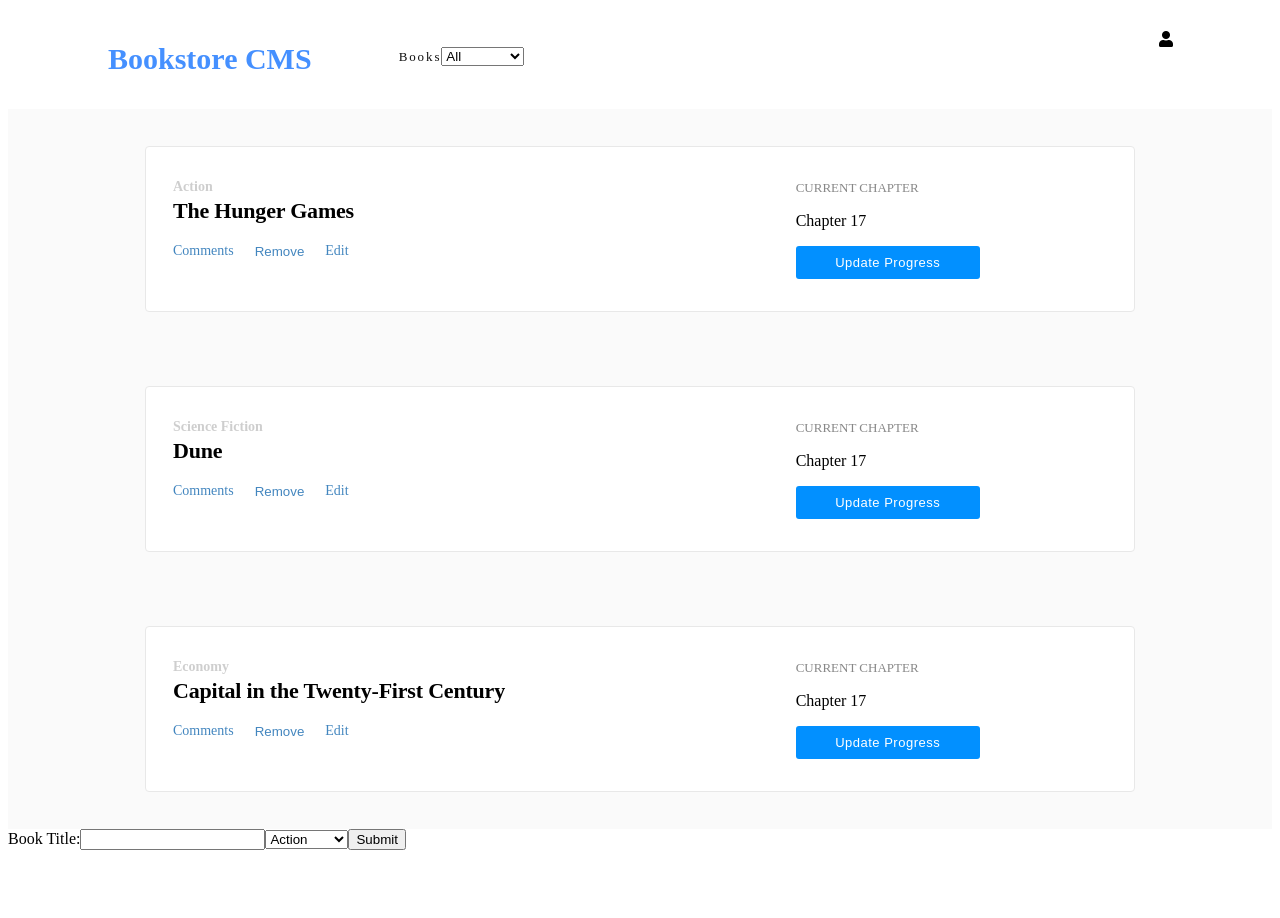
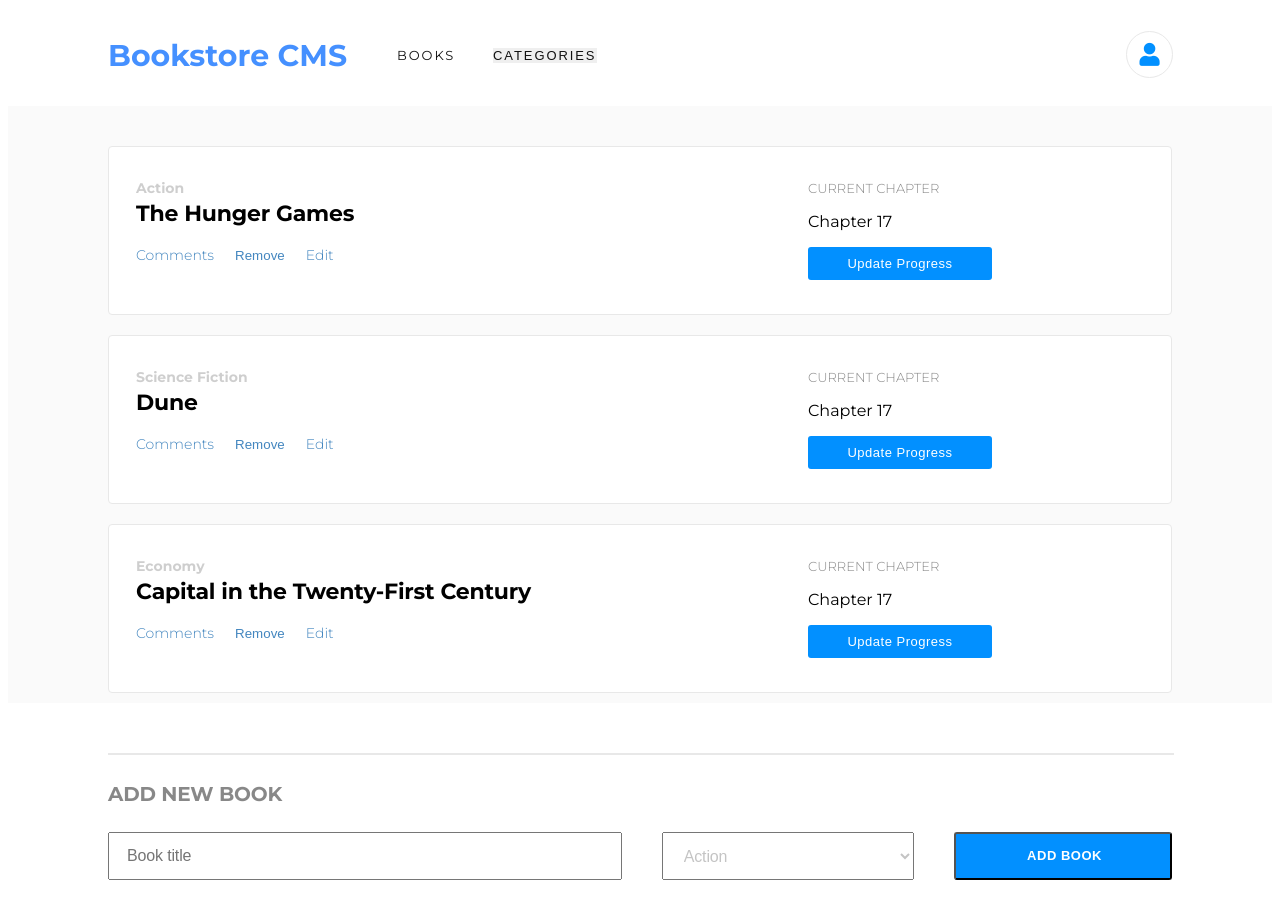
Before and after one commit to Joseph-Burke/Bookstore, a React (Create React App) app: page / in a window 1280 px wide. Shown: the top 918 px of the page. Before the commit the page ends 858 px from the top, so only its background shows below. Built offline with nearby package versions, Linux system fonts and the light colour scheme.

Commit message:
Add further styles

```diff
--- a/public/index.css
+++ b/public/index.css
@@ -1,6 +1,7 @@
 #root {
   display: flex;
-  flex-direction: column; }
+  flex-direction: column;
+  font-family: Montserrat, Arial, Helvetica, sans-serif; }
   #root .header {
     display: flex;
     justify-content: space-between;
@@ -11,26 +12,52 @@
       display: flex;
       align-items: center; }
       #root .header .left-side .header-title {
-        margin: 6px 47px 2px 0;
+        margin: 0;
         font-size: 30px;
         font-weight: bold;
         color: #4590ff; }
       #root .header .left-side .header-list {
-        list-style-type: none; }
-        #root .header .left-side .header-list li {
-          display: inline;
+        margin-left: 50px;
+        padding: 0;
+        list-style-type: none;
+        display: flex;
+        justify-content: space-between;
+        width: 200px; }
+        #root .header .left-side .header-list select {
+          text-transform: uppercase; }
+          #root .header .left-side .header-list select option {
+            text-transform: none; }
+        #root .header .left-side .header-list li,
+        #root .header .left-side .header-list li select {
           letter-spacing: 1.9px;
           font-size: 13px;
+          font-weight: normal;
           color: #121212; }
+        #root .header .left-side .header-list li select {
+          appearance: none;
+          border: none; }
+        #root .header .left-side .header-list li select:focus {
+          outline: none; }
+    #root .header .right-side .account-icon {
+      width: 45px;
+      height: 45px;
+      border: solid 1px #e8e8e8;
+      border-radius: 100%;
+      display: flex;
+      justify-content: center;
+      align-items: center; }
+      #root .header .right-side .account-icon .fa-user {
+        color: #0290ff;
+        font-size: 23px; }
   #root .books-list {
     display: flex;
     flex-direction: column;
-    padding: 0 100px;
+    padding: 30px 100px 0;
     background-color: #fafafa; }
     #root .books-list .book-card {
       display: flex;
       padding: 32px 27px;
-      margin: 37px;
+      margin: 10px 0;
       background-color: white;
       border: solid 1px #e8e8e8;
       border-radius: 4px; }
@@ -83,5 +110,39 @@
           letter-spacing: 0.5px;
           text-align: center;
           color: white; }
+  #root .form-section {
+    padding: 50px 100px; }
+    #root .form-section .dividing-line {
+      width: 100%;
+      border: solid 1px #e8e8e8; }
+    #root .form-section .section-title {
+      font-size: 20px;
+      font-weight: bold;
+      letter-spacing: -0.18px;
+      color: #888; }
+    #root .form-section form {
+      display: flex; }
+      #root .form-section form #title,
+      #root .form-section form #category {
+        font-size: 16px;
+        letter-spacing: -0.15px;
+        color: #c4c4c4; }
+      #root .form-section form #title {
+        padding: 13px 17px;
+        flex: 11; }
+      #root .form-section form #category {
+        padding: 13px 17px;
+        flex: 5;
+        margin: 0 40px; }
+      #root .form-section form .submit-button {
+        flex: 4;
+        padding: 12.8px 19px 14.2px 22px;
+        border-radius: 3px;
+        background-color: #0290ff;
+        font-size: 13px;
+        font-weight: bold;
+        letter-spacing: 0.5px;
+        text-align: center;
+        color: #fff; }
 
 /*# sourceMappingURL=index.css.map */
--- a/public/index.html
+++ b/public/index.html
@@ -14,6 +14,9 @@
     <link rel="stylesheet" href="./index.css" />
     <link rel="stylesheet" href="https://pro.fontawesome.com/releases/v5.10.0/css/all.css"
       integrity="sha384-AYmEC3Yw5cVb3ZcuHtOA93w35dYTsvhLPVnYs9eStHfGJvOvKxVfELGroGkvsg+p" crossorigin="anonymous" />
+    <link rel="preconnect" href="https://fonts.gstatic.com">
+    <link href="https://fonts.googleapis.com/css2?family=Montserrat:wght@100;200;300;400;500;600;700;800;900&display=swap"
+      rel="stylesheet">
 
 
     <title>React App</title>
--- a/src/components/CategoryFilter.js
+++ b/src/components/CategoryFilter.js
@@ -17,7 +17,10 @@ const CategoryFilter = props => {
   const optionElements = OPTIONS.map(({ name, id }) => (
     <option key={id}>{name}</option>
   ));
-  return <select onChange={handleChange.bind(this)}>{optionElements}</select>;
+  return <select onChange={handleChange.bind(this)}>{[
+    <option selected disabled hidden>CATEGORIES</option>,
+    ...optionElements
+  ]}</select>;
 };
 
 CategoryFilter.propTypes = {
--- a/src/containers/BooksForm.js
+++ b/src/containers/BooksForm.js
@@ -1,25 +1,25 @@
-import React, { Component } from 'react';
-import { connect } from 'react-redux';
-import propTypes from 'prop-types';
-import { createBook } from '../actions/index';
-import generateRandomID from '../helpers/generateRandomID';
+import React, { Component } from "react";
+import { connect } from "react-redux";
+import propTypes from "prop-types";
+import { createBook } from "../actions/index";
+import generateRandomID from "../helpers/generateRandomID";
 
 const CATEGORIES = [
-  { name: 'Action', id: 1 },
-  { name: 'Biography', id: 2 },
-  { name: 'History', id: 3 },
-  { name: 'Horror', id: 4 },
-  { name: 'Kids', id: 5 },
-  { name: 'Learning', id: 6 },
-  { name: 'Sci-Fi', id: 7 },
+  { name: "Action", id: 1 },
+  { name: "Biography", id: 2 },
+  { name: "History", id: 3 },
+  { name: "Horror", id: 4 },
+  { name: "Kids", id: 5 },
+  { name: "Learning", id: 6 },
+  { name: "Sci-Fi", id: 7 }
 ];
 
 class BooksForm extends Component {
   constructor(props) {
     super(props);
     this.state = {
-      title: '',
-      category: 'Action',
+      title: "",
+      category: "Action"
     };
     this.handleInput = this.handleInput.bind(this);
     this.handleSubmit = this.handleSubmit.bind(this);
@@ -29,8 +29,8 @@ class BooksForm extends Component {
     const { target } = event;
     const { id } = target;
     this.setState(previousState => ({
-      title: id === 'title' ? target.value : previousState.title,
-      category: id === 'category' ? target.value : previousState.category,
+      title: id === "title" ? target.value : previousState.title,
+      category: id === "category" ? target.value : previousState.category
     }));
   }
 
@@ -40,24 +40,26 @@ class BooksForm extends Component {
     addNewBook({
       id: generateRandomID(),
       title,
-      category,
+      category
     });
-    this.setState({ title: '', category: 'Action' });
+    this.setState({ title: "", category: "Action" });
   }
 
   render() {
     const { handleInput, state } = this;
     return (
-      <form>
-        <label htmlFor="title">
-          Book Title:
+      <section className="form-section">
+        <div className="dividing-line"></div>
+        <h4 className="section-title">ADD NEW BOOK</h4>
+
+        <form className="new-book-form">
           <input
             id="title"
             name="title"
+            placeholder="Book title"
             onChange={handleInput.bind(this)}
             value={state.title}
           />
-        </label>
 
           <select
             id="category"
@@ -71,22 +73,23 @@ class BooksForm extends Component {
             ;
           </select>
 
-        <button type="button" onClick={this.handleSubmit}>
-          Submit
+          <button className="submit-button" type="button" onClick={this.handleSubmit}>
+            ADD BOOK
           </button>
         </form>
+      </section>
     );
   }
 }
 
 BooksForm.propTypes = {
-  addNewBook: propTypes.func.isRequired,
+  addNewBook: propTypes.func.isRequired
 };
 
 const mapDispatchToProps = dispatch => ({
   addNewBook: book => {
     dispatch(createBook(book));
-  },
+  }
 });
 
 const ConnectedBooksForm = connect(null, mapDispatchToProps)(BooksForm);
--- a/src/containers/BooksList.js
+++ b/src/containers/BooksList.js
@@ -27,7 +27,7 @@ const BooksList = props => {
         <div className="left-side">
           <h2 className="header-title">Bookstore CMS</h2>
           <ul className="header-list">
-            <li>Books</li>
+            <li>BOOKS</li>
             <li>
               <CategoryFilter
                 handleChange={event => {
--- a/src/styles/style.scss
+++ b/src/styles/style.scss
@@ -1,6 +1,7 @@
 #root {
   display: flex;
   flex-direction: column;
+  font-family: Montserrat, Arial, Helvetica, sans-serif;
 
   .header {
     display: flex;
@@ -14,39 +15,75 @@
       align-items: center;
 
       .header-title {
-        margin: 6px 47px 2px 0;
+        margin: 0;
         font-size: 30px;
         font-weight: bold;
         color: #4590ff;
       }
 
       .header-list {
+        margin-left: 50px;
+        padding: 0;
         list-style-type: none;
+        display: flex;
+        justify-content: space-between;
+        width: 200px;
 
-        li {
-          display: inline;
+        select {
+          text-transform: uppercase;
+
+          option {
+            text-transform: none;
+          }
+        }
+
+        li,
+        li select {
           letter-spacing: 1.9px;
           font-size: 13px;
+          font-weight: normal;
           color: #121212;
+        }
+
+        li select {
+          appearance: none;
+          border: none;
+        }
+
+        li select:focus {
+          outline: none;
         }
       }
     }
 
-    // .right-side {
-    //   .profile-icon
-    // }
+    .right-side {
+      .account-icon {
+        width: 45px;
+        height: 45px;
+        border: solid 1px #e8e8e8;
+        border-radius: 100%;
+        display: flex;
+        justify-content: center;
+        align-items: center;
+
+        .fa-user {
+          color: #0290ff;
+          font-size: 23px;
+        }
+      }
+    }
   }
 
   .books-list {
     display: flex;
     flex-direction: column;
-    padding: 0 100px;
+    padding: 30px 100px 0;
     background-color: rgb(250, 250, 250);
 
     .book-card {
       display: flex;
       padding: 32px 27px;
-      margin: 37px;
+      margin: 10px 0;
       background-color: white;
       border: solid 1px #e8e8e8;
       border-radius: 4px;
@@ -109,6 +146,7 @@
             color: #121212;
             font-variant: small-caps;
           }
+
           .progress-button {
             background-color: rgb(2, 144, 255);
             border: none;
@@ -126,4 +164,54 @@
       }
     }
   }
+
+  .form-section {
+    padding: 50px 100px;
+
+    .dividing-line {
+      width: 100%;
+      border: solid 1px #e8e8e8;
+    }
+
+    .section-title {
+      font-size: 20px;
+      font-weight: bold;
+      letter-spacing: -0.18px;
+      color: #888;
+    }
+
+    form {
+      display: flex;
+
+      #title,
+      #category {
+        font-size: 16px;
+        letter-spacing: -0.15px;
+        color: #c4c4c4;
+      }
+
+      #title {
+        padding: 13px 17px;
+        flex: 11;
+      }
+
+      #category {
+        padding: 13px 17px;
+        flex: 5;
+        margin: 0 40px;
+      }
+
+      .submit-button {
+        flex: 4;
+        padding: 12.8px 19px 14.2px 22px;
+        border-radius: 3px;
+        background-color: #0290ff;
+        font-size: 13px;
+        font-weight: bold;
+        letter-spacing: 0.5px;
+        text-align: center;
+        color: #fff;
+      }
+    }
+  }
 }
```
Also changed, not shown: 1 other file (tests, documents, lock files or other folders). Lines whose indentation alone changed are shown as unchanged.
